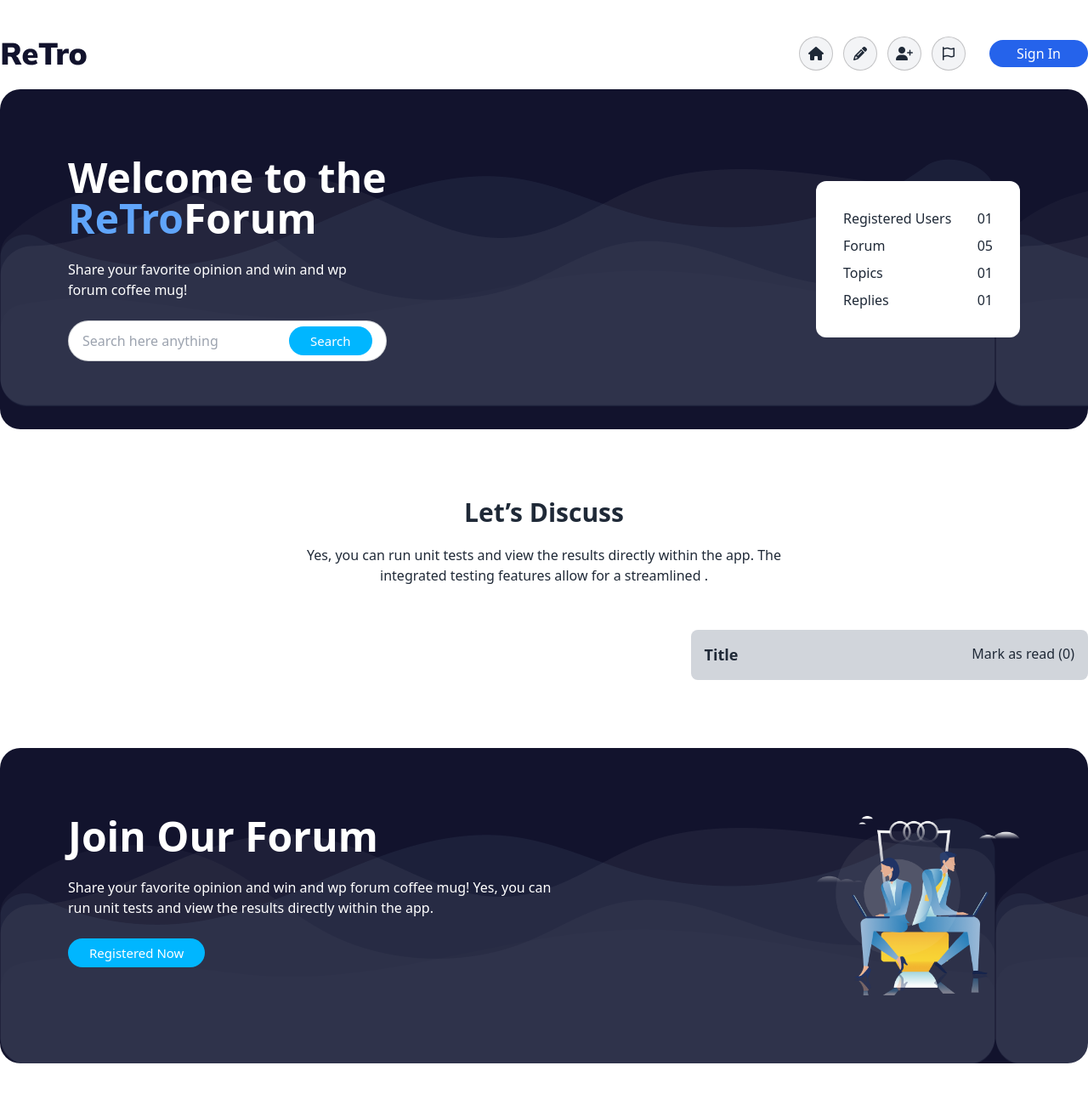
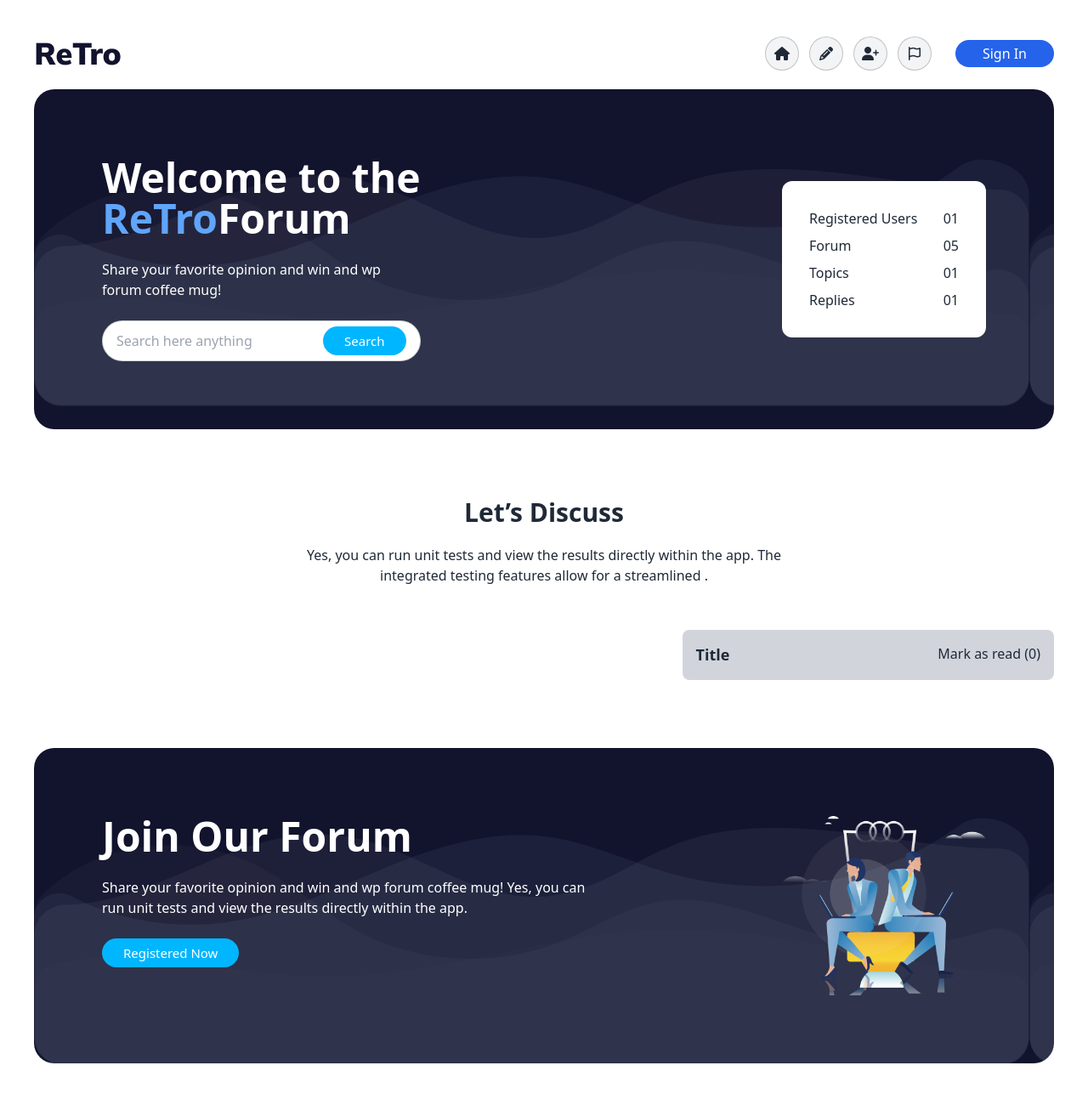
Before and after one commit to rezaulislam54/Post-Website-API-Project, a plain HTML site: page index.html in a window 1280 px wide. Shown: the top 1300 px of the page at 85% size. Drawn offline with nearby package versions, Linux system fonts and the light colour scheme; no server answers.

Commit message:
some change

```diff
--- a/index.html
+++ b/index.html
@@ -14,7 +14,7 @@
 
 </head>
 <body>
-    <header class="container mx-auto ">
+    <header class="container mx-auto px px-3 lg:px-10">
        <nav class="flex justify-between items-center mt-10">
                 <div>
                     <img src="images/logo.png" alt="">
@@ -38,7 +38,7 @@
                 </div>
         </nav>
 
-        <section class=" my-5" >
+        <section class=" my-5 " >
             <div style="background-image: url(images/bgbanner.png);" class=" bg-[#12132D] rounded-3xl">
                 <div class=" flex flex-col md:flex-row md:justify-between md:items-center gap-y-4 md:gap-y-0 lg:px-20 px-5 mx-auto py-20">
                     <div>
@@ -77,7 +77,7 @@
     </header>
 
     <main class=" container mx-auto ">
-        <section class="my-20">
+        <section class="my-20 px-3 lg:px-10">
             <div class="text-center">
                 <h1 class="text-3xl font-bold mb-5">Let’s Discuss</h1>
                 <p>Yes, you can run unit tests and view the results directly within the app. The <br> integrated testing features allow for a streamlined .</p>
@@ -102,7 +102,7 @@
         </section>
 
 
-        <section>
+        <section class="px-3 lg:px-10">
              <div style="background-image: url(images/bgbanner.png);" class=" bg-[#12132D] rounded-3xl">
                 <div class=" flex flex-col md:flex-row md:justify-between gap-y-8 md:gap-y-0 lg:px-20 px-5 mx-auto py-20 ">
                     <div>
@@ -120,14 +120,14 @@
         </section>
 
         <!-- Latest Posts section -->
-        <section class="my-20">
+        <section class="my-20 px-3 lg:px-6">
             <div class="text-center">
                 <h1 class="text-3xl font-bold mb-5">Latest Posts</h1>
                 <p>Yes, you can run unit tests and view the results directly within the app. The <br> integrated testing features allow for a streamlined .</p>
             </div>
 
 
-            <div id="post-container" class="grid grid-cols-1 md:grid-cols-2 lg:grid-cols-3 mt-9 gap-5">
+            <div id="post-container" class="grid grid-cols-1 md:grid-cols-2 lg:grid-cols-3 mt-9 gap-5 ">
 
             </div>
 
@@ -135,7 +135,7 @@
     </main>
 
     <footer class="bg-[pink]">
-        <div class="container mx-auto text-center">
+        <div class="container mx-auto text-center px-3 lg:px-10">
              <div class="text-center ">
                 <h1 class="text-3xl font-bold mb-5">ReTro </h1>
                 <p>Contrary to popular belief, Lorem Ipsum is not simply random text. It has roots in a <br> piece of classical Latin literature from 45 BC</p>
```
